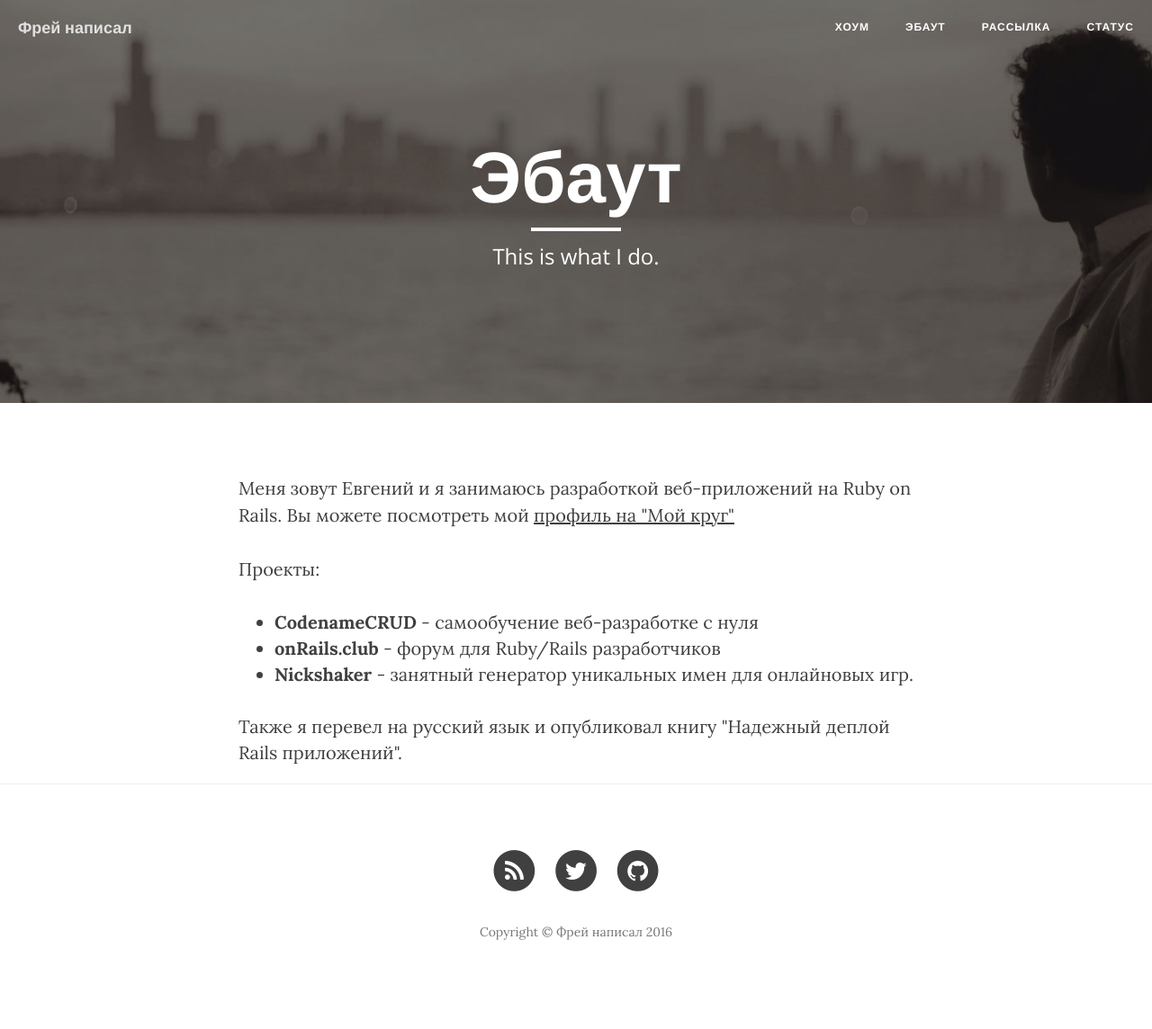
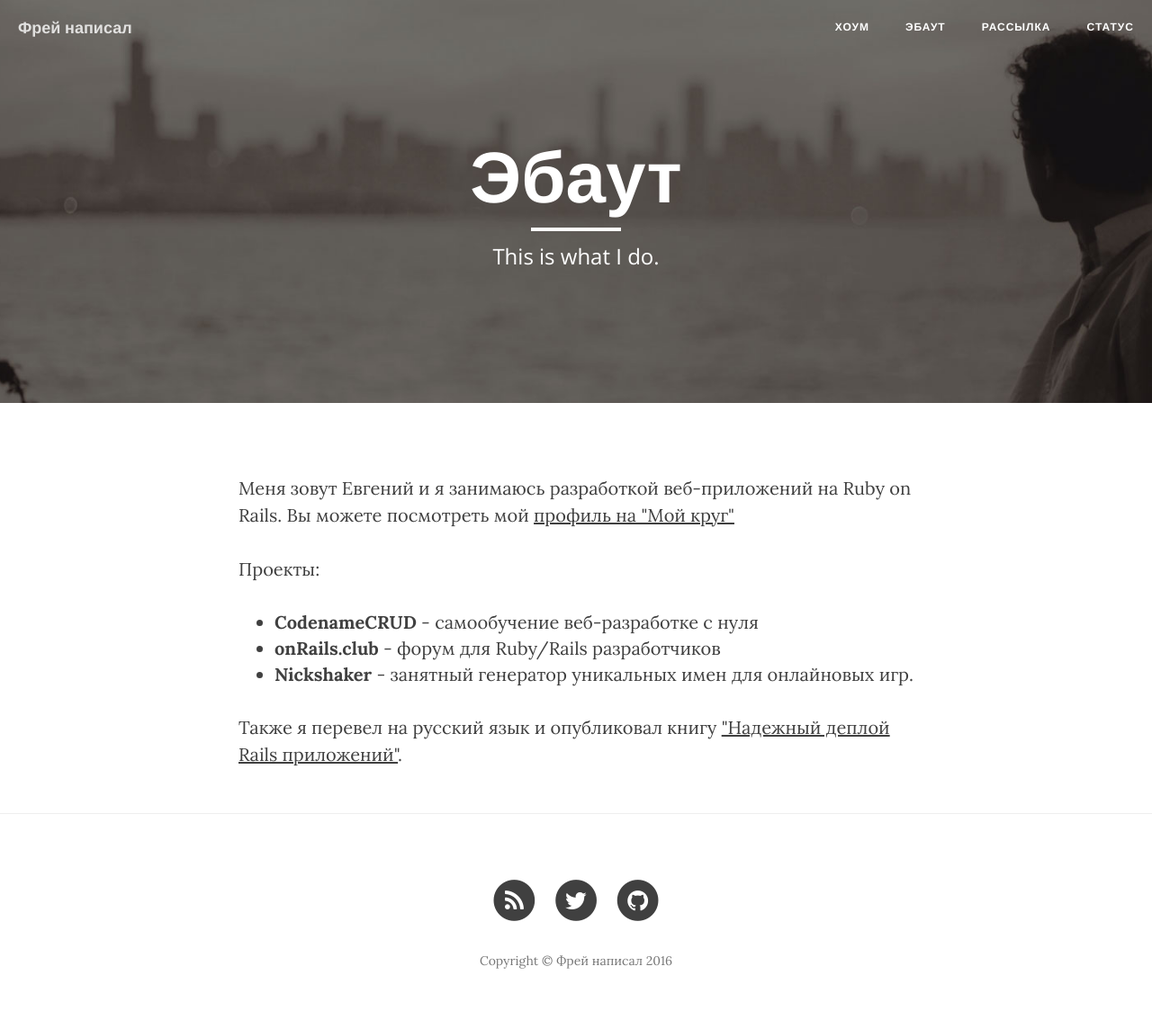
Before and after one commit to Freika/freika.github.io, a Jekyll site: the page built from about.html, in a window 1280 px wide. Shown: the whole page at 90% size. Built offline with Jekyll 4.4.1, drawn with Linux system fonts in a browser that asks for light colours; nearby versions of some CDN libraries; Markdown is read by kramdown in place of the engine named in the settings; before the commit the page ends 1112 px from its top, so only the background shows below that.

Commit message:
Update about.

```diff
--- a/about.html
+++ b/about.html
@@ -5,7 +5,10 @@
 header-img: "img/about-bg.jpg"
 ---
 
-<p>Меня зовут Евгений и я занимаюсь разработкой веб-приложений на Ruby on Rails. Вы можете посмотреть мой <a href="https://moikrug.ru/freika">профиль на "Мой круг"</a></p>
+<p>
+  Меня зовут Евгений и я занимаюсь разработкой веб-приложений на Ruby on Rails. Вы можете посмотреть мой <a href="https://moikrug.ru/freika">профиль на "Мой круг"</a>
+</p>
+
 <p>
   Проекты:
 
@@ -16,4 +19,6 @@
   </ul>
 </p>
 
+<p>
   Также я перевел на русский язык и опубликовал книгу <a href="https://leanpub.com/deploying_rails_applications-ru">"Надежный деплой Rails приложений"</a>.
+</p>
```
Lines whose indentation alone changed are shown as unchanged.
